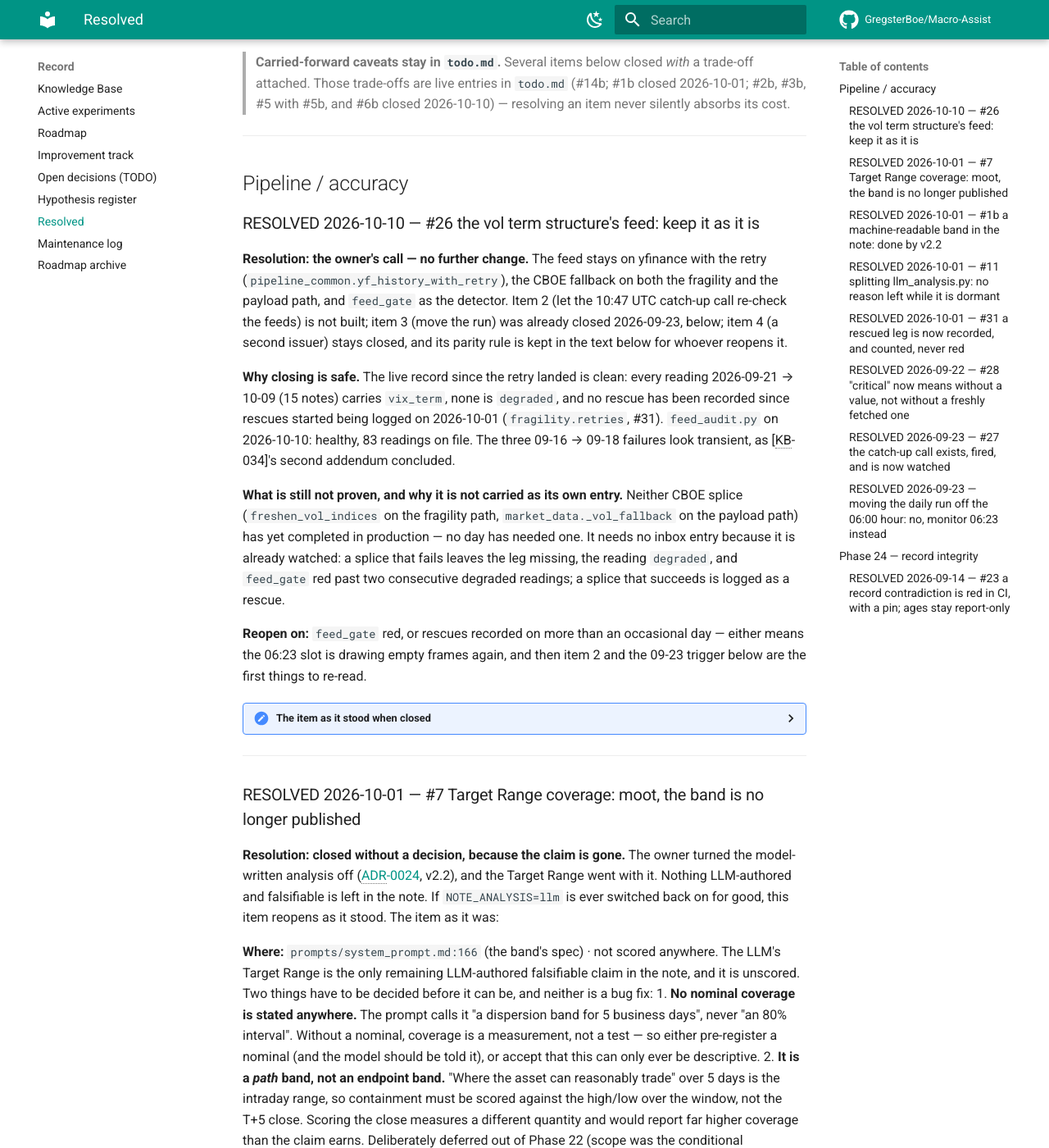
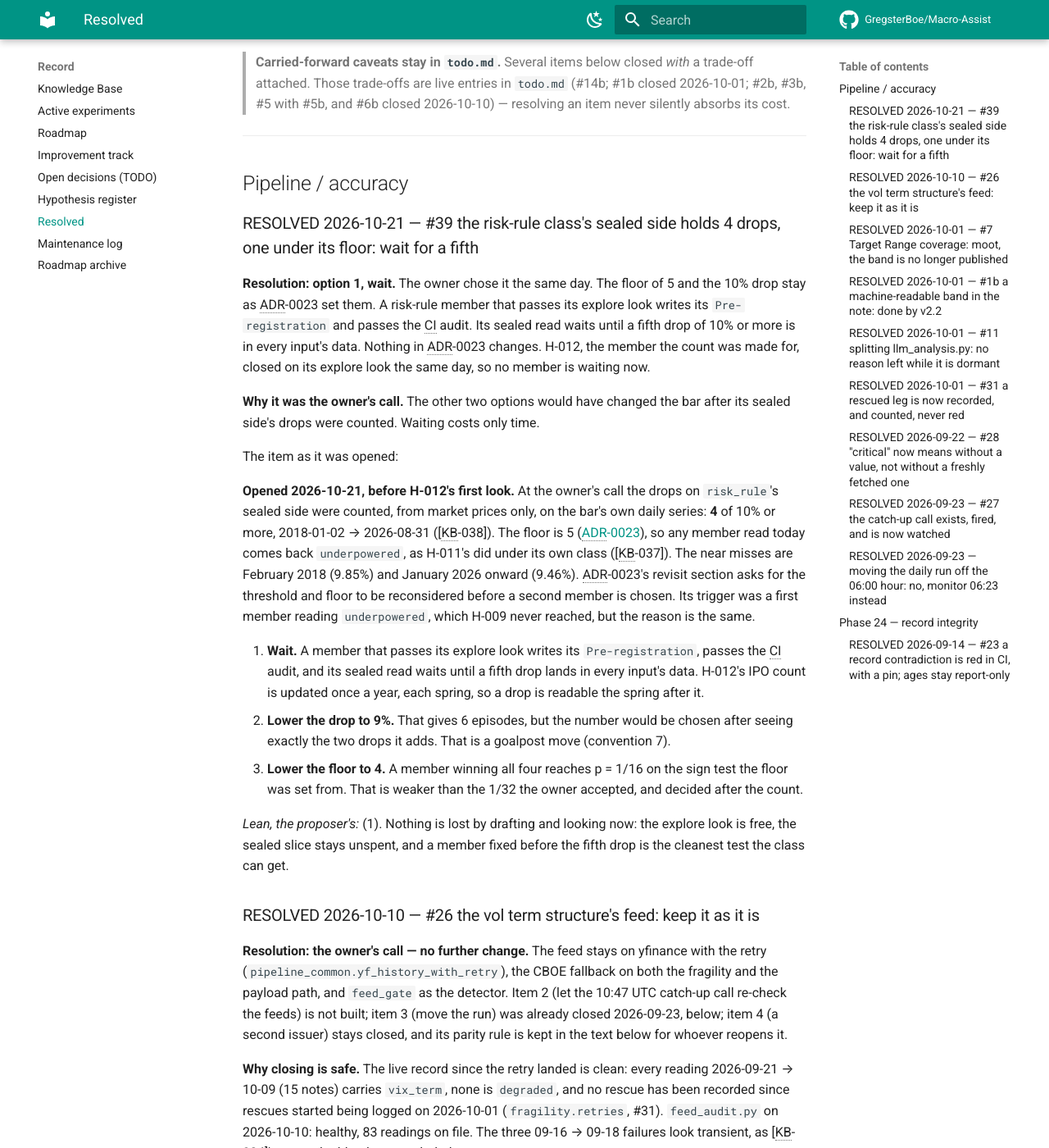
Before and after one commit to GregsterBoe/Macro-Assist, an MkDocs documentation site: the page built from docs/record/resolved.md, in a window 1280 px wide and 1400 px high, scrolled down 366 px. Shown: the whole window at 82% size. Built offline with MkDocs 1.6.1 and Material for MkDocs 9.7.7, drawn with Linux system fonts in a browser that asks for light colours; comment, search, counter and statistics services are not loaded.

Commit message:
Close H-012 at the owner's call; #39 resolved: wait for a fifth drop
Co-Authored-By: Claude Opus 5.5 <noreply@anthropic.com>

```diff
--- a/docs/record/resolved.md
+++ b/docs/record/resolved.md
@@ -17,6 +17,45 @@ questions.
 ---
 
 ## Pipeline / accuracy
+
+### RESOLVED 2026-10-21 — #39 the risk-rule class's sealed side holds 4 drops, one under its floor: wait for a fifth
+**Resolution: option 1, wait.** The owner chose it the same day. The floor
+of 5 and the 10% drop stay as ADR-0023 set them. A risk-rule member that
+passes its explore look writes its `Pre-registration` and passes the CI audit.
+Its sealed read waits until a fifth drop of 10% or more is in every input's
+data. Nothing in ADR-0023 changes. H-012, the member the count was made for,
+closed on its explore look the same day, so no member is waiting now.
+
+**Why it was the owner's call.** The other two options would have changed
+the bar after its sealed side's drops were counted. Waiting costs only time.
+
+The item as it was opened:
+
+**Opened 2026-10-21, before H-012's first look.** At the owner's call the
+drops on `risk_rule`'s sealed side were counted, from market prices only, on
+the bar's own daily series: **4** of 10% or more, 2018-01-02 → 2026-08-31
+([KB-038]). The floor is 5 ([ADR-0023](../decisions/ADR-0023-a-risk-rule-is-read-on-drawdown-against-a-matched-rival.md)),
+so any member read today comes back `underpowered`, as H-011's did under its
+own class ([KB-037]). The near misses are February 2018 (9.85%) and January
+2026 onward (9.46%). ADR-0023's revisit section asks for the threshold and
+floor to be reconsidered before a second member is chosen. Its trigger was a
+first member reading `underpowered`, which H-009 never reached, but the
+reason is the same.
+
+1. **Wait.** A member that passes its explore look writes its
+   `Pre-registration`, passes the CI audit, and its sealed read waits until a
+   fifth drop lands in every input's data. H-012's IPO count is updated once a
+   year, each spring, so a drop is readable the spring after it.
+2. **Lower the drop to 9%.** That gives 6 episodes, but the number would be
+   chosen after seeing exactly the two drops it adds. That is a goalpost
+   move (convention 7).
+3. **Lower the floor to 4.** A member winning all four reaches p = 1/16 on
+   the sign test the floor was set from. That is weaker than the 1/32 the
+   owner accepted, and decided after the count.
+
+*Lean, the proposer's:* (1). Nothing is lost by drafting and looking now:
+the explore look is free, the sealed slice stays unspent, and a member fixed
+before the fifth drop is the cleanest test the class can get.
 
 ### RESOLVED 2026-10-10 — #26 the vol term structure's feed: keep it as it is
 **Resolution: the owner's call — no further change.** The feed stays on yfinance
```
Also changed, not shown: docs/record/hypotheses.md (+2 -2 lines), docs/record/todo.md (+1 -29 lines).
